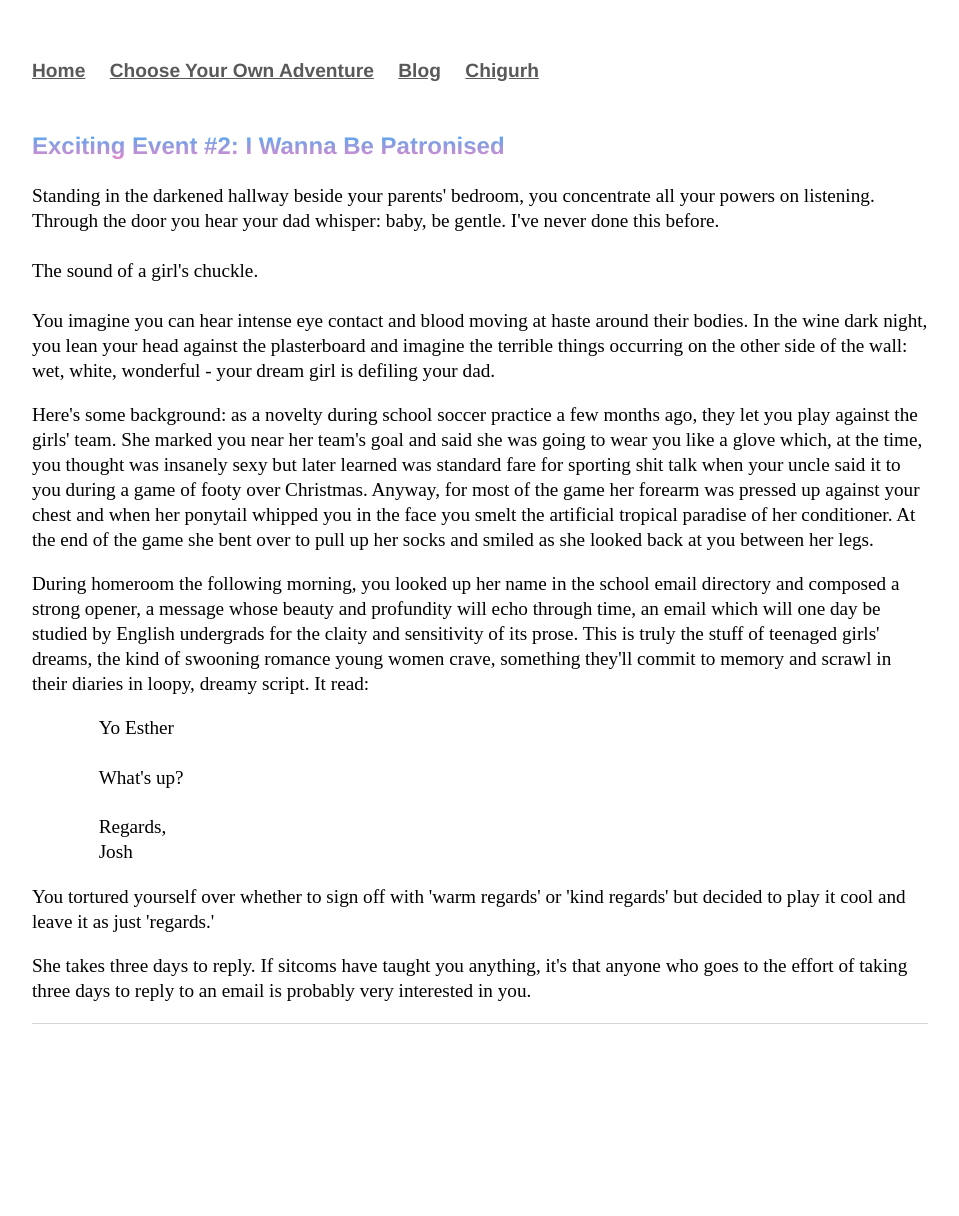
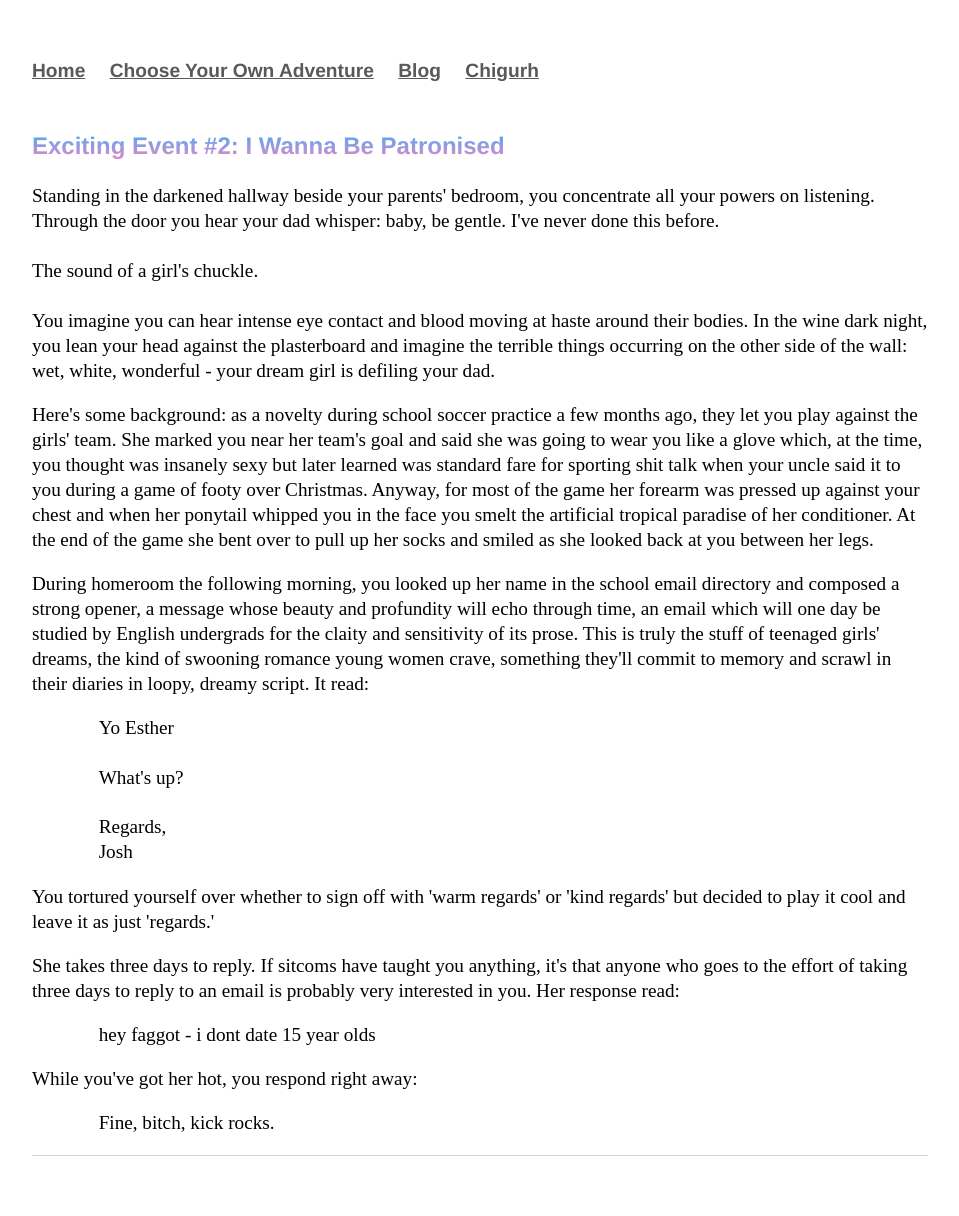
Before and after one commit to Pinelife/pinelife.github.io, a Jekyll site: the page built from Hellhole/excitingevent2.html, in a window 1280 px wide. Shown: the whole page, without its empty margins (160-1119 px from the left). Built offline with Jekyll 4.4.1, drawn with Linux system fonts in a browser that asks for light colours; before the commit the page ends 1084 px from its top, so only the background shows below that.

Commit message:
Update excitingevent2.html

```diff
--- a/Hellhole/excitingevent2.html
+++ b/Hellhole/excitingevent2.html
@@ -44,5 +44,14 @@ lean your head against the plasterboard and imagine the terrible things occurrin
 </p>
 <p>
   She takes three days to reply. If sitcoms have taught you anything, it's that anyone who goes to the effort of taking
-three days to reply to an email is probably very interested in you.
+three days to reply to an email is probably very interested in you. Her response read:
  </p>
+  <p style="text-align:justify" class="indented">
+  hey faggot - i dont date 15 year olds
+</p>
+<p>
+  While you've got her hot, you respond right away:
+</p>
+  <p style="text-align:justify" class="indented">
+Fine, bitch, kick rocks.
+</p>
```
